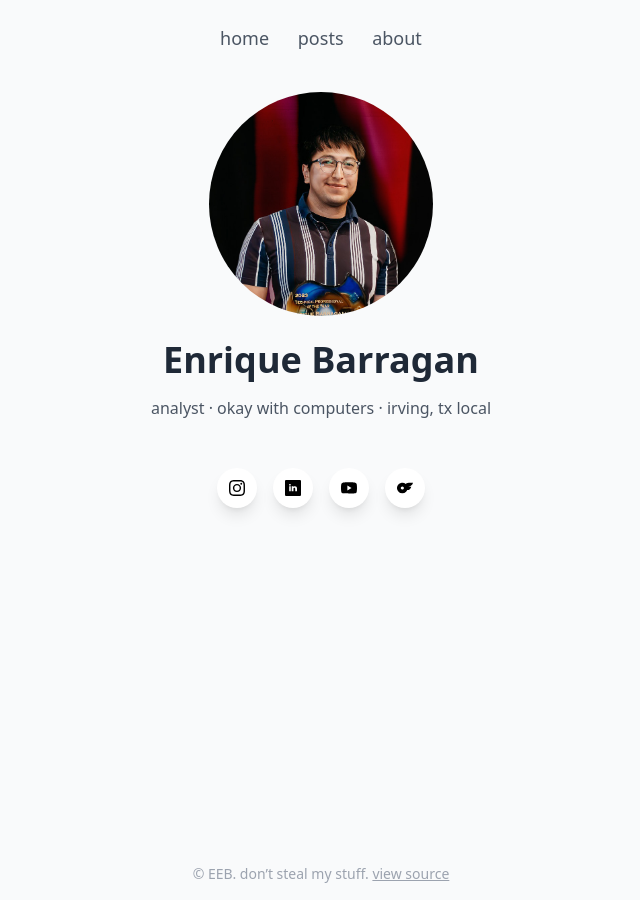
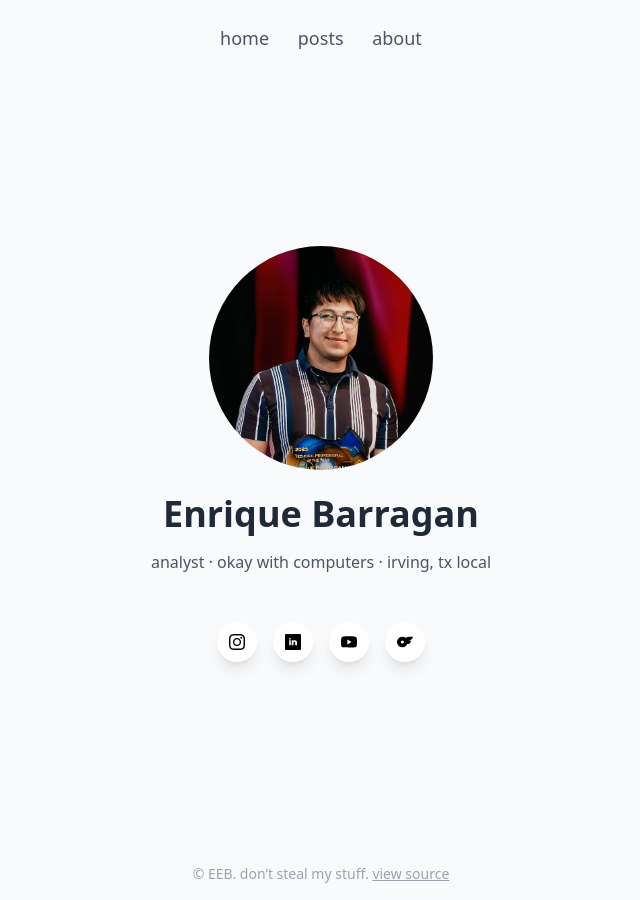
Before and after one commit to enriquebarragan/enriquebarragan.github.io, a Jekyll site: the page built from index.md, in a window 1280 px wide. Shown: the whole page, without its empty margins (319-959 px from the left). Built offline with Jekyll 4.4.1, drawn with Linux system fonts in a browser that asks for light colours; nearby versions of some CDN libraries.

Commit message:
Update default.html

```diff
--- a/_layouts/default.html
+++ b/_layouts/default.html
@@ -11,7 +11,7 @@
   <!-- =================================================== -->
 
 </head>
-<body class="bg-gray-50 text-gray-800 antialiased flex flex-col min-h-screen">
+<body class="bg-gray-50 text-gray-800 antialiased min-h-screen flex flex-col">
 
   <div class="text-center pt-6 pb-2 space-x-6 text-gray-600 text-base sm:text-lg font-light">
     <a href="/" class="hover:text-gray-800">home</a>
@@ -19,11 +19,13 @@
     <a href="/about/" class="hover:text-gray-800">about</a>
   </div>
 
-  <main class="max-w-3xl mx-auto px-4 py-8 flex-grow">
-    {{ content }}
-  </main>
+  <div class="flex-grow flex items-center justify-center">
+    <main class="max-w-3xl mx-auto px-4 py-8">
+      {{ content }}
+    </main>
+  </div>
 
-  <footer class="mt-auto py-4 text-center text-sm text-gray-400">
+  <footer class="py-4 text-center text-sm text-gray-400">
     <a href="https://github.com/enriquebarragan/enriquebarragan.github.io/blob/main/LICENSE-content.md" target="_blank" rel="noopener noreferrer">
       &copy; EEB. don’t steal my stuff.
     </a>
```
